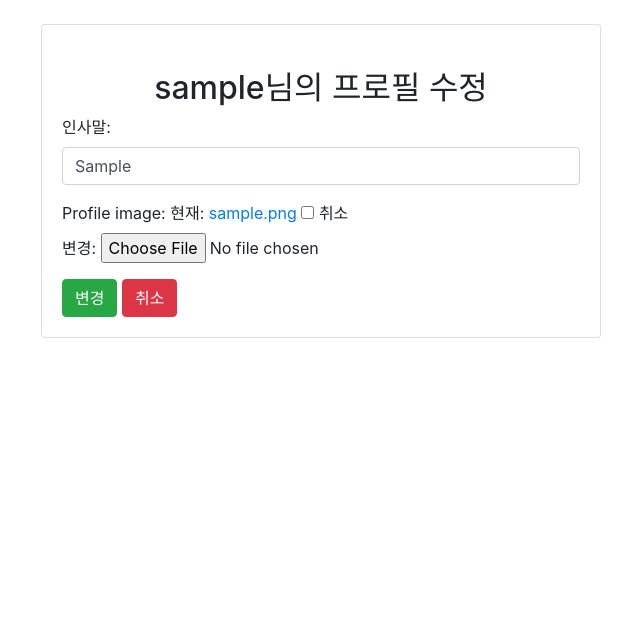
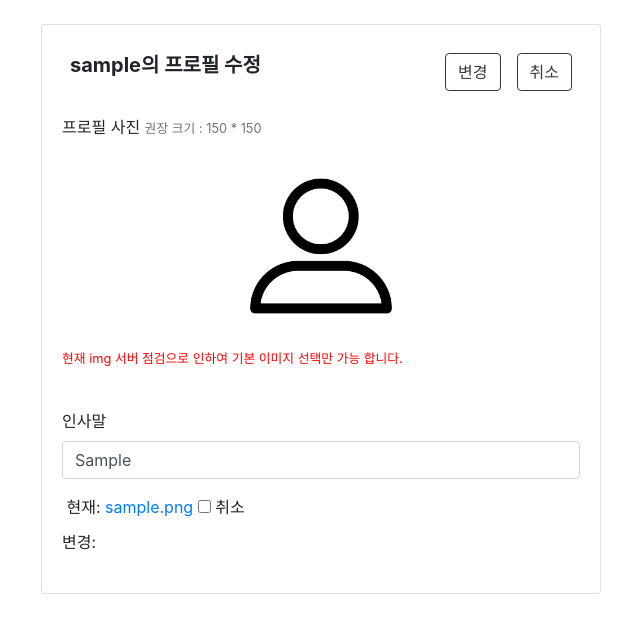
Before and after one commit to integerJI/loving543, a Django app: page /who/profile_update in a window 1280 px wide. Shown: the part 56-689 px from the top of the page, without its empty margins (319-959 px from the left). Run offline with Django 3.2, Linux system fonts and the light colour scheme; a user stored in the database is signed in; tables that the repository leaves empty hold one stand-in row (values such as "Sample post"); some libraries are stand-ins or nearby versions.

Commit message:
[Fix] mypage, userpage, profile_update static 경로 수정, userpage profile load fail update

```diff
--- a/who/templates/adduser.html
+++ b/who/templates/adduser.html
@@ -40,10 +40,10 @@
                       <img src="{% static 'profile.png' %}" class="form-control-file" id="id_profile-profile_image" name="profile-profile_image" alt="secret" style="width: 150px; height: 150px;">
                     </div>
                     <br>
-                    <small class="text-muted">현재 img 서버 점검으로 인하여 기본 이미지 선택만 가능 합니다.</small>
+                    <small class="text-muted"><a style="color:red;">현재 img 서버 점검으로 인하여 기본 이미지 선택만 가능 합니다.</a></small>
                   </div>
                 <div class="form-group">
-                    <label for="exampleFormControlTextarea1">인사말</label>
+                    <label for="exampleFormControlTextarea1">인사말 </label>
                     <textarea class="form-control" id="id_profile-intro" rows="3" name="profile-intro"></textarea>
                   </div>
                 <button type="submit" class="save btn btn-outline-dark">회원가입</button>
--- a/who/templates/profile_update.html
+++ b/who/templates/profile_update.html
@@ -1,28 +1,38 @@
 {% extends 'base.html' %}
+{% load staticfiles %}
 {% block content %}
 <div class="container">
   <div class="d-flex justify-content-center">
     <div class="card" style="width: 35rem;">
       <div class="card-body">
-
         <form method="POST" class="post-form" enctype="multipart/form-data" action="">
           {%csrf_token%}
+          <div class="d-flex bd-highlight mb-3">
+            <div class="mr-auto p-2 bd-highlight"><h5 class="font-weight-bold">{{user.username}}의 프로필 수정</h5></div>
+            <div class="p-2 bd-highlight"><input type="submit" class="save btn btn-outline-dark" value="변경"></div>
+            <div class="p-2 bd-highlight"><a href="{% url 'mypage' %}"><button type="button" class="btn btn-outline-dark">취소</button></a></div>
+          </div>
+          <div class="form-group">
+            <label for="exampleFormControlFile1">프로필 사진 <small class="text-muted">권장 크기 : 150 * 150</small></label>
+            <br>
             <br>
             <div class="d-flex justify-content-center">
+              <img src="{% static 'profile.png' %}" class="form-control-file" id="id_profile-profile_image" name="profile-profile_image" alt="secret" style="width: 150px; height: 150px;">
+            </div>
             <br>
-                    <h2>{{user.username}}님의 프로필 수정</h2>
+            <small class="text-muted"><a style="color:red;">현재 img 서버 점검으로 인하여 기본 이미지 선택만 가능 합니다.</a></small>
           </div>
-
+          <br>
           {{ profile_form.as_p }}
-
-                    <input type="submit" class="save btn btn-success" value="변경">
-                    <a href="{% url 'index' %}">
-                      <button type="button" class="btn btn-danger">취소</button>
-                    </a>
         </form>
-
       </div>
     </div>
   </div>
 </div>
+
+<script>
+  document.getElementById("id_profile_image").style.visibility = 'hidden';
+  $("label[for='id_intro']").text('인사말');
+  $("label[for='id_profile_image']").text('');
+</script>
 {% endblock %}
--- a/who/views.py
+++ b/who/views.py
@@ -67,7 +67,7 @@ def userinfo(request):
 
 @login_required
 def user_select_info(request, writer):
-    select_profile = Profile.objects.get(id=writer)
+    select_profile = Profile.objects.get(nick=writer)
     select_user = select_profile.user
 
     if not select_profile.profile_image:
@@ -83,7 +83,6 @@ def user_select_info(request, writer):
     }
 
     return render(request, 'userpage.html', context=context)
-
 
 class ProfileUpdateView(View):
     def get(self, request):
--- a/why/templates/base.html
+++ b/why/templates/base.html
@@ -5,10 +5,17 @@
   <meta charset="UTF-8">
   <meta name="viewport" content="width=device-width, initial-scale=1.0">
   <meta http-equiv="X-UA-Compatible" content="ie=edge">
-    <link rel="stylesheet" href="https://stackpath.bootstrapcdn.com/bootstrap/4.3.1/css/bootstrap.min.css" integrity="sha384-ggOyR0iXCbMQv3Xipma34MD+dH/1fQ784/j6cY/iJTQUOhcWr7x9JvoRxT2MZw1T" crossorigin="anonymous">
-    <script src="https://code.jquery.com/jquery-3.3.1.slim.min.js" integrity="sha384-q8i/X+965DzO0rT7abK41JStQIAqVgRVzpbzo5smXKp4YfRvH+8abtTE1Pi6jizo" crossorigin="anonymous"></script>
-    <script src="https://cdnjs.cloudflare.com/ajax/libs/popper.js/1.14.7/umd/popper.min.js" integrity="sha384-UO2eT0CpHqdSJQ6hJty5KVphtPhzWj9WO1clHTMGa3JDZwrnQq4sF86dIHNDz0W1" crossorigin="anonymous"></script>
-    <script src="https://stackpath.bootstrapcdn.com/bootstrap/4.3.1/js/bootstrap.min.js" integrity="sha384-JjSmVgyd0p3pXB1rRibZUAYoIIy6OrQ6VrjIEaFf/nJGzIxFDsf4x0xIM+B07jRM" crossorigin="anonymous"></script>
+  <link rel="stylesheet" href="https://stackpath.bootstrapcdn.com/bootstrap/4.3.1/css/bootstrap.min.css"
+    integrity="sha384-ggOyR0iXCbMQv3Xipma34MD+dH/1fQ784/j6cY/iJTQUOhcWr7x9JvoRxT2MZw1T" crossorigin="anonymous">
+  <script src="https://code.jquery.com/jquery-3.3.1.slim.min.js"
+    integrity="sha384-q8i/X+965DzO0rT7abK41JStQIAqVgRVzpbzo5smXKp4YfRvH+8abtTE1Pi6jizo"
+    crossorigin="anonymous"></script>
+  <script src="https://cdnjs.cloudflare.com/ajax/libs/popper.js/1.14.7/umd/popper.min.js"
+    integrity="sha384-UO2eT0CpHqdSJQ6hJty5KVphtPhzWj9WO1clHTMGa3JDZwrnQq4sF86dIHNDz0W1"
+    crossorigin="anonymous"></script>
+  <script src="https://stackpath.bootstrapcdn.com/bootstrap/4.3.1/js/bootstrap.min.js"
+    integrity="sha384-JjSmVgyd0p3pXB1rRibZUAYoIIy6OrQ6VrjIEaFf/nJGzIxFDsf4x0xIM+B07jRM"
+    crossorigin="anonymous"></script>
 </head>
 <style>
   .bd-placeholder-img {
@@ -27,19 +34,14 @@
   }
 </style>
 <link href="https://fonts.googleapis.com/css?family=Playfair+Display:700,900" rel="stylesheet">
-<link href="/docs/4.3/dist/css/bootstrap.min.css" rel="stylesheet" integrity="sha384-ggOyR0iXCbMQv3Xipma34MD+dH/1fQ784/j6cY/iJTQUOhcWr7x9JvoRxT2MZw1T" crossorigin="anonymous">
-<link href="blog.css" rel="stylesheet">
-
 <body>
   <nav class="navbar navbar-expand-lg navbar-light bg-light">
     <div class="container">
-
       <a class="navbar-brand" href="{% url 'index' %}">LovIng U</a>
-
-    <button class="navbar-toggler" type="button" data-toggle="collapse" data-target="#navbarSupportedContent" aria-controls="navbarSupportedContent" aria-expanded="false" aria-label="Toggle navigation">
+      <button class="navbar-toggler" type="button" data-toggle="collapse" data-target="#navbarSupportedContent"
+        aria-controls="navbarSupportedContent" aria-expanded="false" aria-label="Toggle navigation">
         <span class="navbar-toggler-icon"></span>
       </button>
-
       <div class="collapse navbar-collapse" id="navbarSupportedContent">
         <ul class="navbar-nav mr-auto">
           {% if user.is_authenticated %}
@@ -64,17 +66,13 @@
           </li>
           {% endif %}
         </ul>
-        <form class="form-inline my-2 my-lg-0" action="{% url 'search' %}" method="post">  {% csrf_token %}
-
+        <form class="form-inline my-2 my-lg-0" action="{% url 'search' %}" method="post"> {% csrf_token %}
           <input class="form-control mr-sm-2" type="search" placeholder="Search" aria-label="Search" name="q">
           <button class="btn btn-outline-dark my-2 my-sm-0" type="submit">Search</button>
         </form>
       </div>
     </div>
   </nav>
-
-
-
   <br>
   <div class="container">
     {% if messages %}
@@ -87,9 +85,7 @@
       </button>
     </div>
     {% endif %}
-
     {% block content %}
-
     {% endblock %}
   </div>
 </body>
```
Also changed, not shown: what/templates/index.html (+5 -3 lines), who/templates/mypage.html (+9 -8 lines), who/templates/userpage.html (+9 -8 lines). Lines whose indentation alone changed are shown as unchanged.
